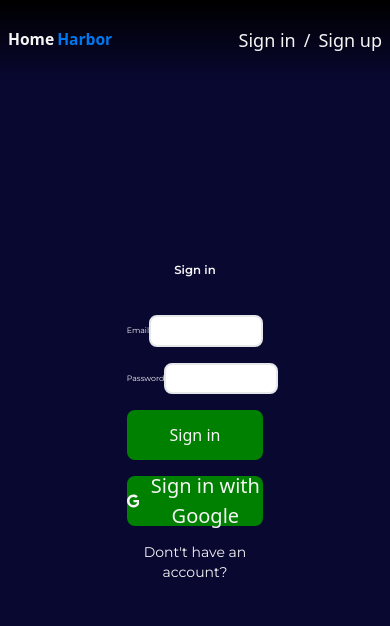
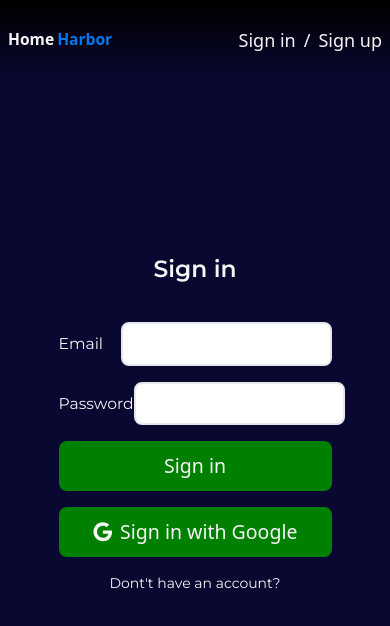
Before and after one commit to real-stanyan/HomeHarbor, a React (Vite) app in the folder frontend/: page /sign-in in a window 390 px wide. Shown: the top 626 px of the page. Built offline with nearby package versions, Linux system fonts and the light colour scheme; no server answers; a web font is replaced by a local one.

Commit message:
signIn and signUp page response done

```diff
--- a/frontend/src/components/OAuth.jsx
+++ b/frontend/src/components/OAuth.jsx
@@ -40,7 +40,7 @@ export default function OAuth() {
     <button
       type="button"
       onClick={handleGoogleClick}
-      className="mb-4 flex justify-center text-[20px] items-center w-full h-[50px] text-[#f5f5f5] bg-[green] rounded-lg gap-2"
+      className="mb-4 flex justify-center text-[5vw] lg:text-[1.5vw] items-center w-full h-[50px] text-[#f5f5f5] bg-[green] rounded-lg gap-2"
     >
       <FaGoogle />
       Sign in with Google
--- a/frontend/src/pages/SignIn.jsx
+++ b/frontend/src/pages/SignIn.jsx
@@ -76,12 +76,12 @@ export default function SignIn() {
 
   return (
     <div className="bg-[#090831] w-[100vw] h-[100vh] flex flex-col justify-center items-center">
-      <h1 className="text-[#f5f5f5] text-[3vw] font-semibold font-embed mb-9">
+      <h1 className="text-[#f5f5f5] text-[6vw] lg:text-[3vw] font-semibold font-embed mb-9">
         {loading ? "Sign ining..." : "Sign in"}
       </h1>
-      <form onSubmit={handleSubmit} className="w-[35vw]">
+      <form onSubmit={handleSubmit} className="w-[70vw] lg:w-[35vw]">
         {/* email */}
-        <div className="flex justify-between items-center text-[#f5f5f5] text-[2vw] font-embed mb-4">
+        <div className="flex justify-between items-center text-[#f5f5f5] text-[4vw] lg:text-[2vw] font-embed mb-4">
           <label htmlFor="email">Email</label>
           <input
             id="email"
@@ -91,7 +91,7 @@ export default function SignIn() {
           />
         </div>
         {/* password */}
-        <div className="flex justify-between items-center text-[#f5f5f5] text-[2vw] font-embed mb-4">
+        <div className="flex justify-between items-center text-[#f5f5f5] text-[4vw] lg:text-[2vw] font-embed mb-4">
           <label htmlFor="password">Password</label>
           <input
             id="password"
@@ -100,7 +100,7 @@ export default function SignIn() {
             onChange={handleChange}
           />
         </div>
-        <button className="w-full h-[50px] text-[#f5f5f5] bg-[green] rounded-lg mb-4 ">
+        <button className="w-full h-[50px] text-[#f5f5f5] bg-[green] rounded-lg mb-4 text-[5vw] lg:text-[1.5vw]">
           Sign in
         </button>
         <OAuth />
--- a/frontend/src/pages/SignUp.jsx
+++ b/frontend/src/pages/SignUp.jsx
@@ -69,12 +69,12 @@ export default function SignUp() {
 
   return (
     <div className="bg-[#090831] w-[100vw] h-[100vh] flex flex-col justify-center items-center">
-      <h1 className="text-[#f5f5f5] text-[3vw] font-semibold font-embed mb-9">
+      <h1 className="text-[#f5f5f5] text-[6vw] lg:text-[3vw] font-semibold font-embed mb-9">
         {loading ? "Sign uping..." : "Sign up"}
       </h1>
-      <form onSubmit={handleSubmit} className="w-[35vw]">
+      <form onSubmit={handleSubmit} className="w-[70vw] lg:w-[35vw]">
         {/* email */}
-        <div className="flex justify-between items-center text-[#f5f5f5] text-[2vw] font-embed mb-4">
+        <div className="flex justify-between items-center text-[#f5f5f5] text-[4vw] lg:text-[2vw] font-embed mb-4">
           <label htmlFor="email">Email</label>
           <input
             id="email"
@@ -84,7 +84,7 @@ export default function SignUp() {
           />
         </div>
         {/* name */}
-        <div className="flex justify-between items-center text-[#f5f5f5] text-[2vw] font-embed mb-4">
+        <div className="flex justify-between items-center text-[#f5f5f5] text-[4vw] lg:text-[2vw] font-embed mb-4">
           <label htmlFor="name">Name</label>
           <input
             id="name"
@@ -94,7 +94,7 @@ export default function SignUp() {
           />
         </div>
         {/* password */}
-        <div className="flex justify-between items-center text-[#f5f5f5] text-[2vw] font-embed mb-4">
+        <div className="flex justify-between items-center text-[#f5f5f5] text-[4vw] lg:text-[2vw] font-embed mb-4">
           <label htmlFor="password">Password</label>
           <input
             id="password"
@@ -104,7 +104,7 @@ export default function SignUp() {
           />
         </div>
         {/* sign up btn */}
-        <button className="w-full h-[50px] text-[#f5f5f5] bg-[green] rounded-lg mb-4">
+        <button className="w-full h-[50px] text-[#f5f5f5] bg-[green] rounded-lg mb-4 text-[5vw] lg:text-[1.5vw]">
           Sign up
         </button>
         {/* Already have an account? */}
```
